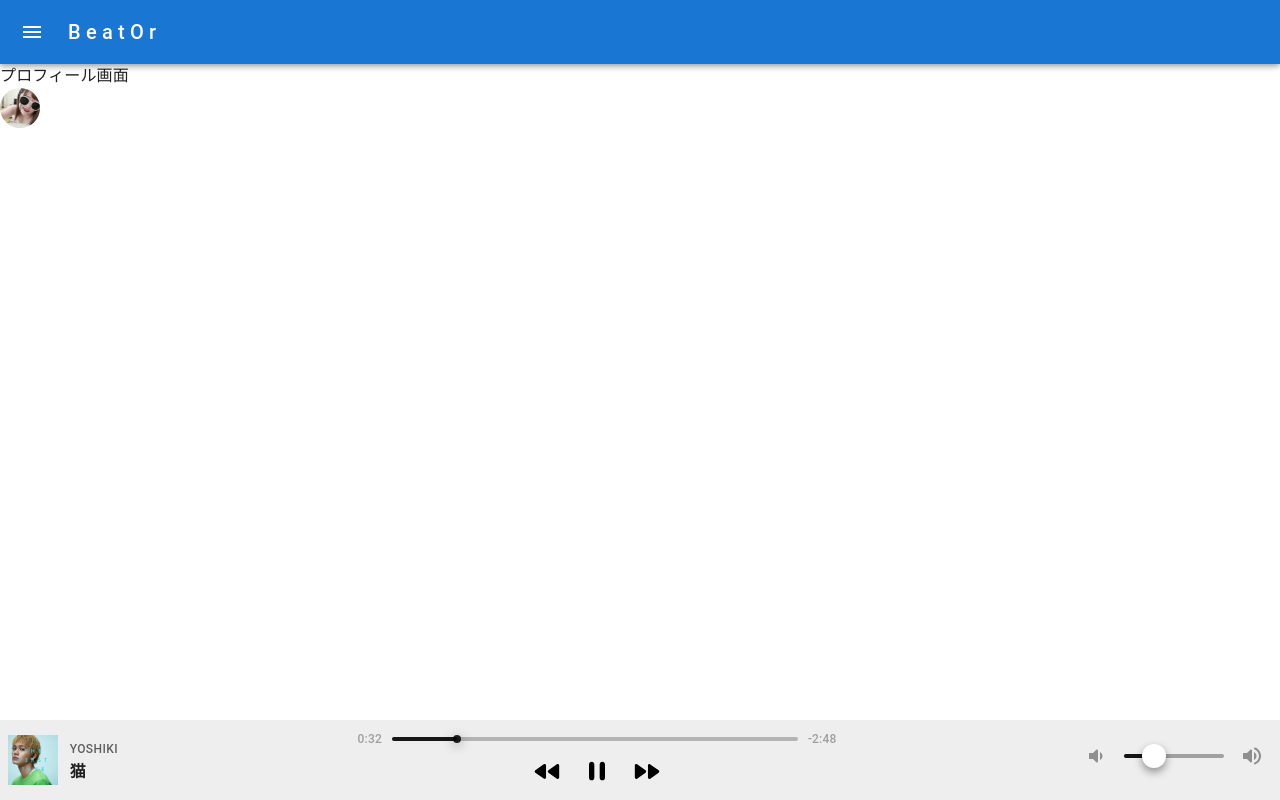
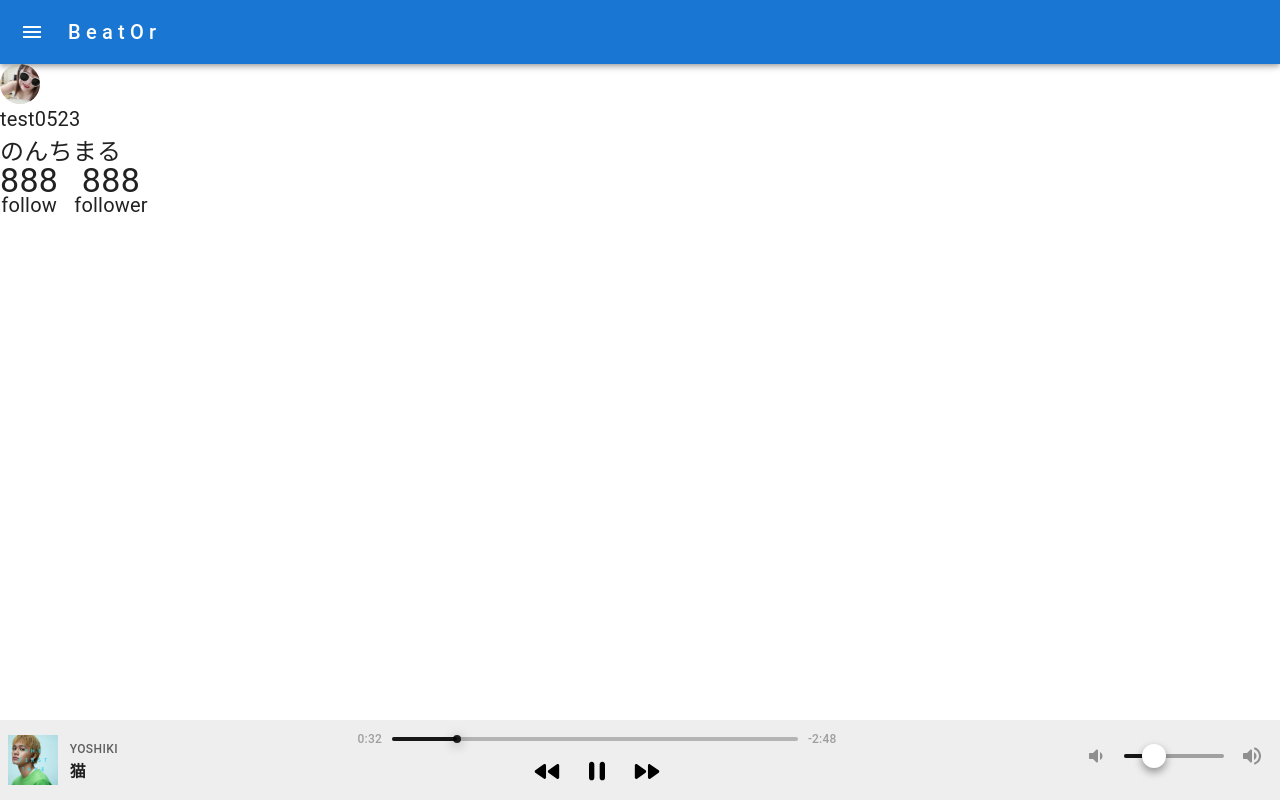
Before and after one commit to Jumpei-Arigaya/beator-front-web, a Next.js app: page /profile in a window 1280 px wide. Built offline with nearby package versions, Linux system fonts and the light colour scheme.

Commit message:
ユーザーの基本情報の表示のみ

```diff
--- a/src/pages/profile/index.tsx
+++ b/src/pages/profile/index.tsx
@@ -1,13 +1,44 @@
 import { NextPage } from "next";
 import { DashBoard } from "@/components/layouts/DashBoard";
 import { ProfileIcon } from "@/features/Profile/components/ProfileIcon";
+import { Box, Typography } from "@mui/material";
 
 const Profile: NextPage = () => {
   return (
     <main>
       <DashBoard>
-        プロフィール画面
         <ProfileIcon />
+        <Box>
+          <Typography fontSize="h6.fontSize">test0523</Typography>
+          <Typography fontSize="h5.fontSize">のんちまる</Typography>
+        </Box>
+        <Box sx={{ display: "flex", flexDirection: "row" }}>
+          <Box
+            sx={{
+              display: "flex",
+              flexDirection: "column",
+              alignItems: "center",
+              marginRight: 2,
+            }}
+          >
+            <Typography fontSize="h4.fontSize" sx={{ lineHeight: 0.6 }}>
+              888
+            </Typography>
+            <Typography fontSize="h6.fontSize">follow</Typography>
+          </Box>
+          <Box
+            sx={{
+              display: "flex",
+              flexDirection: "column",
+              alignItems: "center",
+            }}
+          >
+            <Typography fontSize="h4.fontSize" sx={{ lineHeight: 0.6 }}>
+              888
+            </Typography>
+            <Typography fontSize="h6.fontSize">follower</Typography>
+          </Box>
+        </Box>
       </DashBoard>
     </main>
   );
```
